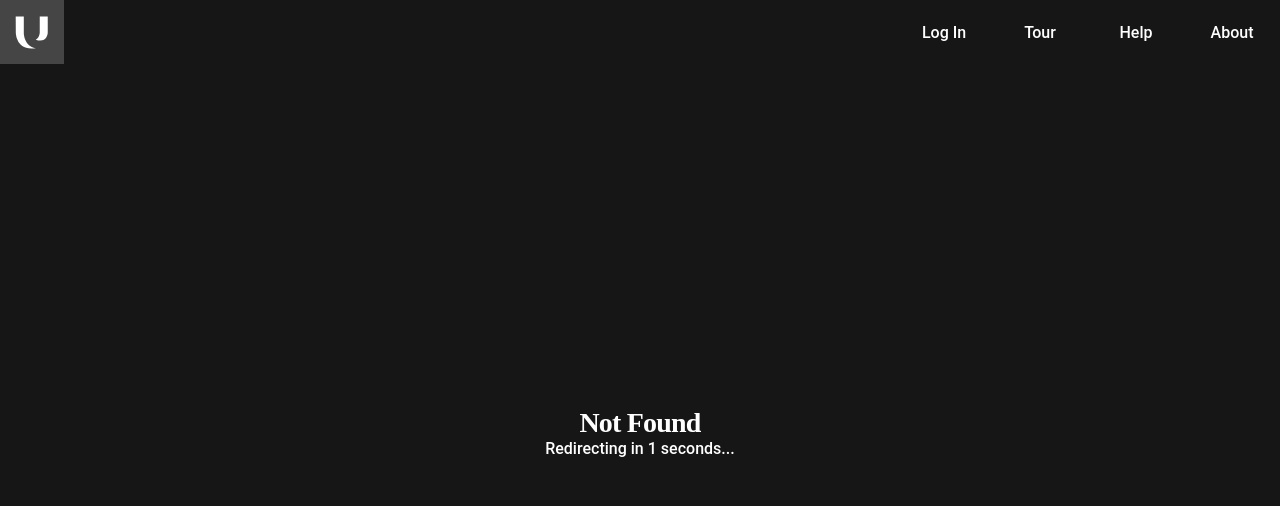
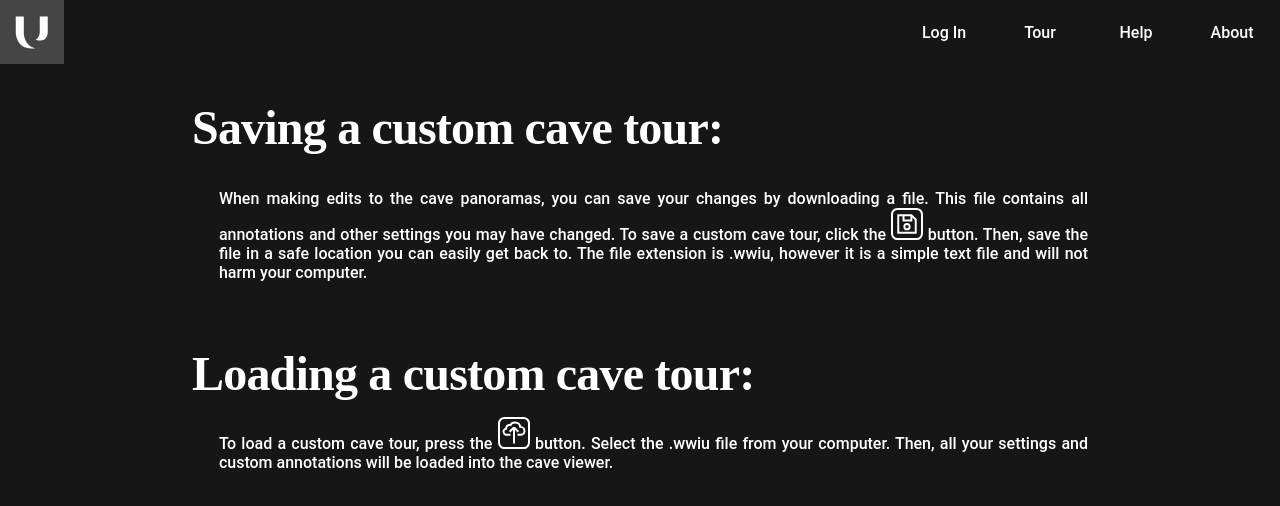
Before and after one commit to Myles-Trevino/WWI-Underground, a Next.js app: page /docs/saving in a window 1280 px wide. Before the commit this address had no page. Shown: the top 506 px of the page. Built offline with nearby package versions, Linux system fonts and the light colour scheme; a web font is replaced by a local one.

Commit message:
add doc about saving and loading

```diff
--- /dev/null
+++ b/pages/docs/saving.tsx
@@ -0,0 +1,48 @@
+/**
+ * Copyright Chris Dunphy
+ * Licensed under the Apache License, Version 2.0
+ * http://www.apache.org/licenses/LICENSE-2.0
+ */
+
+import Navbar from '../../components/common/navbar/navbar';
+import Head from 'next/head';
+import Style from './docs.module.scss';
+
+
+export default function Help(): JSX.Element {
+	return (<>
+		<Head>
+			<title>Saving Help</title>
+		</Head>
+		<Navbar></Navbar>
+		<br/><br/>
+		<div className = {Style.helpDocHeading}>
+			<h1>Saving a custom cave tour:</h1>
+			<br/>
+			<div className = {Style.helpDocText}>
+				<p>When making edits to the cave panoramas, you can save your changes by downloading a file. This file contains all annotations and other settings you may have changed.
+					To save a custom cave tour, click the <span className = {Style.svgContainer}>
+					<svg xmlns="http://www.w3.org/2000/svg" viewBox="0 0 32 32">
+						<polygon className="svg-stroke-glyph" points="6 6 6 26 26 26 26 11 21 6 6 6"/>
+						<polyline className="svg-stroke-glyph" points="21 6 21 12 12 12 12 6"/>
+						<circle className="svg-stroke-glyph" cx="16" cy="19" r="3"/>
+					</svg>
+				</span> button. Then, save the file in a safe location you can easily get back to. The file extension is .wwiu, however it is a simple text file and will not harm your computer.
+				</p>
+			</div>
+		</div>
+		<div className = {Style.helpDocHeading}>
+			<h1>Loading a custom cave tour:</h1>
+			<div className = {Style.helpDocText}>
+				<p>To load a custom cave tour, press the <span className = {Style.svgContainer}>
+					<svg xmlns="http://www.w3.org/2000/svg" viewBox="0 0 32 32">
+						<line className="svg-stroke-glyph" x1="16" y1="28" x2="16" y2="10.59"/>
+						<path className="svg-stroke-glyph" d="M11,14.59l4.3-4.3a1,1,0,0,1,1.4,0l4.3,4.3"/>
+						<path className="svg-stroke-glyph" d="M12,18H6.44S4,16.88,4,14.68A3.88,3.88,0,0,1,7,11,4.37,4.37,0,0,1,8,8a4,4,0,0,1,4-1s1-3,5-3c6,0,6,5,6,5s5,0,5,5c0,4-5,4-5,4H20"/>
+					</svg>
+				</span> button. Select the .wwiu file from your computer. Then, all your settings and custom annotations will be loaded into the cave viewer.
+				</p>
+			</div>
+		</div>
+	</>);
+}
--- a/pages/help.tsx
+++ b/pages/help.tsx
@@ -33,6 +33,9 @@ export default function Help(): JSX.Element {
 			<div className = {Styles.helpLink}>
 				<p><Link href = "docs/editing">Editing the Cave Tour</Link></p>
 			</div>
+			<div className = {Styles.helpLink}>
+				<p><Link href = "docs/saving">Saving and Loading a Custom Cave Tour</Link></p>
+			</div>
 		</div>
 
 	</>);
```
Also changed, not shown: pages/docs/testdoc.tsx (+7 -7 lines).
